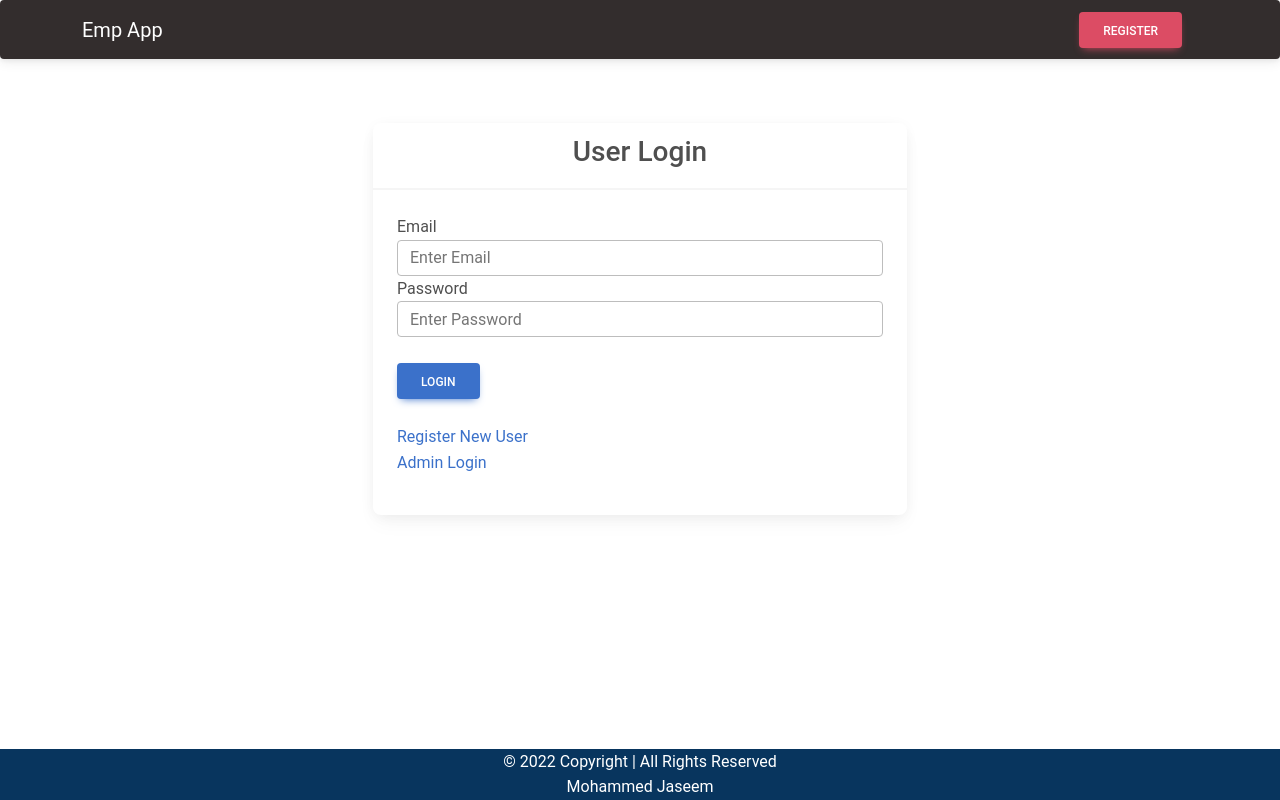
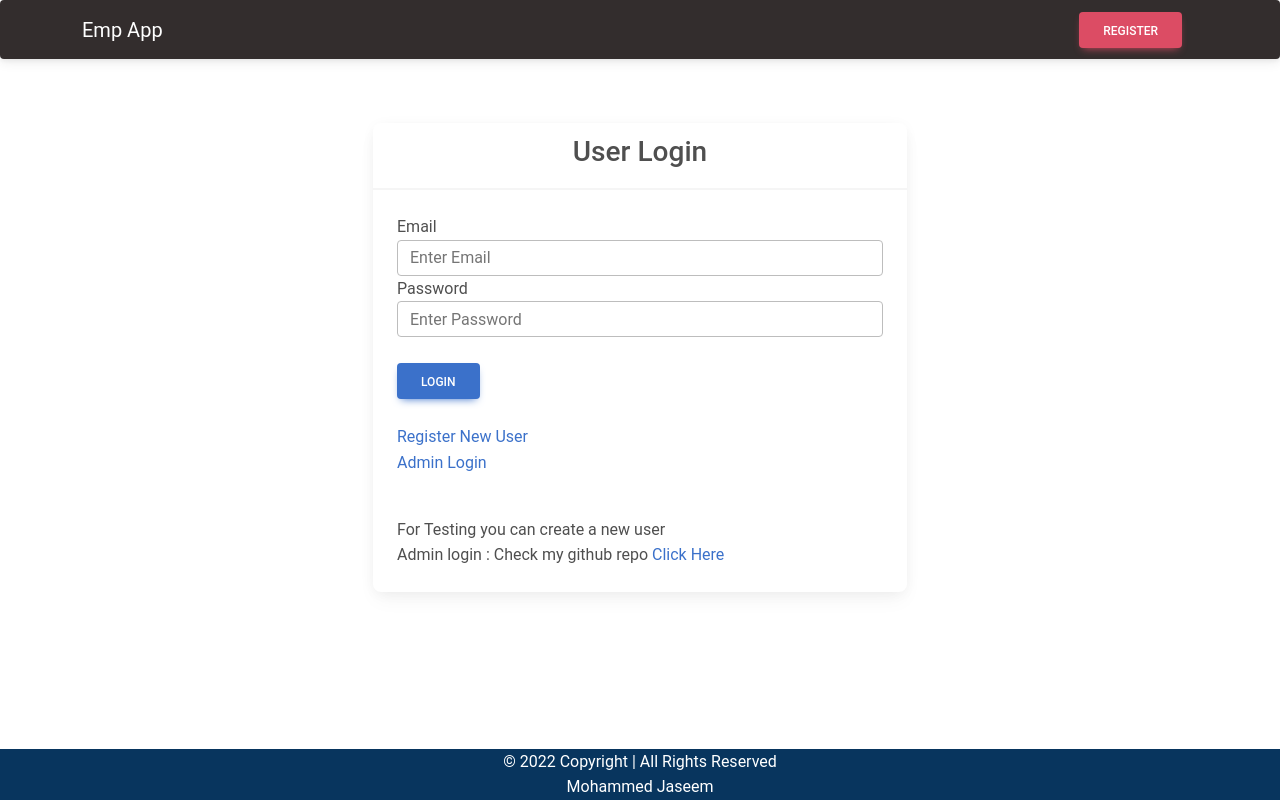
Before and after one commit to Mohammedjaseem/Employee-Registertion-Slot-Booking, a React (Create React App) app in the folder front-end/: page /login in a window 1280 px wide. Built offline with nearby package versions, Linux system fonts and the light colour scheme; no server answers.

Commit message:
fixed Admin div error

```diff
--- a/front-end/src/components/Navbar.jsx
+++ b/front-end/src/components/Navbar.jsx
@@ -37,7 +37,6 @@ function NavbarBootstrap() {
 
 
 
-
   return (
     <Navbar bg="dark" variant="dark" expand="lg" className='rounded mb-3'>
       <Container >
@@ -73,8 +72,6 @@ function NavbarBootstrap() {
             <Link className='nav-link' to="/RejctedList">Rejected </Link>,
             <Link className='nav-link' to="/add"> Register Employee  </Link> */}
 
-
-
             {/* check if logined user is admin */}
             {localStorage.getItem('admin') ? (
             <Link className='nav-link' to="/SlotBooking"> Slot Booking </Link>
--- a/front-end/src/pages/AdminLogin.jsx
+++ b/front-end/src/pages/AdminLogin.jsx
@@ -3,7 +3,7 @@
 import React from "react";
 import { Link } from "react-router-dom";
 import Axios from "axios";
-import { useEffect, useState } from "react";
+import {  useState } from "react";
 import Swal from "sweetalert2";
 import { useNavigate } from "react-router-dom";
 import Loderfun from "../components/Loader";
@@ -119,6 +119,9 @@ function AdminLogin() {
                   <br></br>
                   <Link to="/login">User Login</Link>
                 </p>
+
+                  For Admin login : Check my github repo <a href="https://github.com/Mohammedjaseem/Employee-Registertion-Slot-Booking"><i class="bi bi-github"></i>GitHub Profile</a>
+
               </div>
             </div>
             )}
--- a/front-end/src/pages/LoginPage.jsx
+++ b/front-end/src/pages/LoginPage.jsx
@@ -120,6 +120,11 @@ function LoginPage() {
                                     <Link to="/register">Register New User</Link><br/>
                                     <Link to="/admin">Admin Login</Link>
                                 </p>
+                                <br/>
+                                For Testing you can create a new user
+                                <br/>
+                                Admin login : Check my github repo <a href="https://github.com/Mohammedjaseem/Employee-Registertion-Slot-Booking">Click Here</a>
+
 
                             </div>
                         </div>
```
